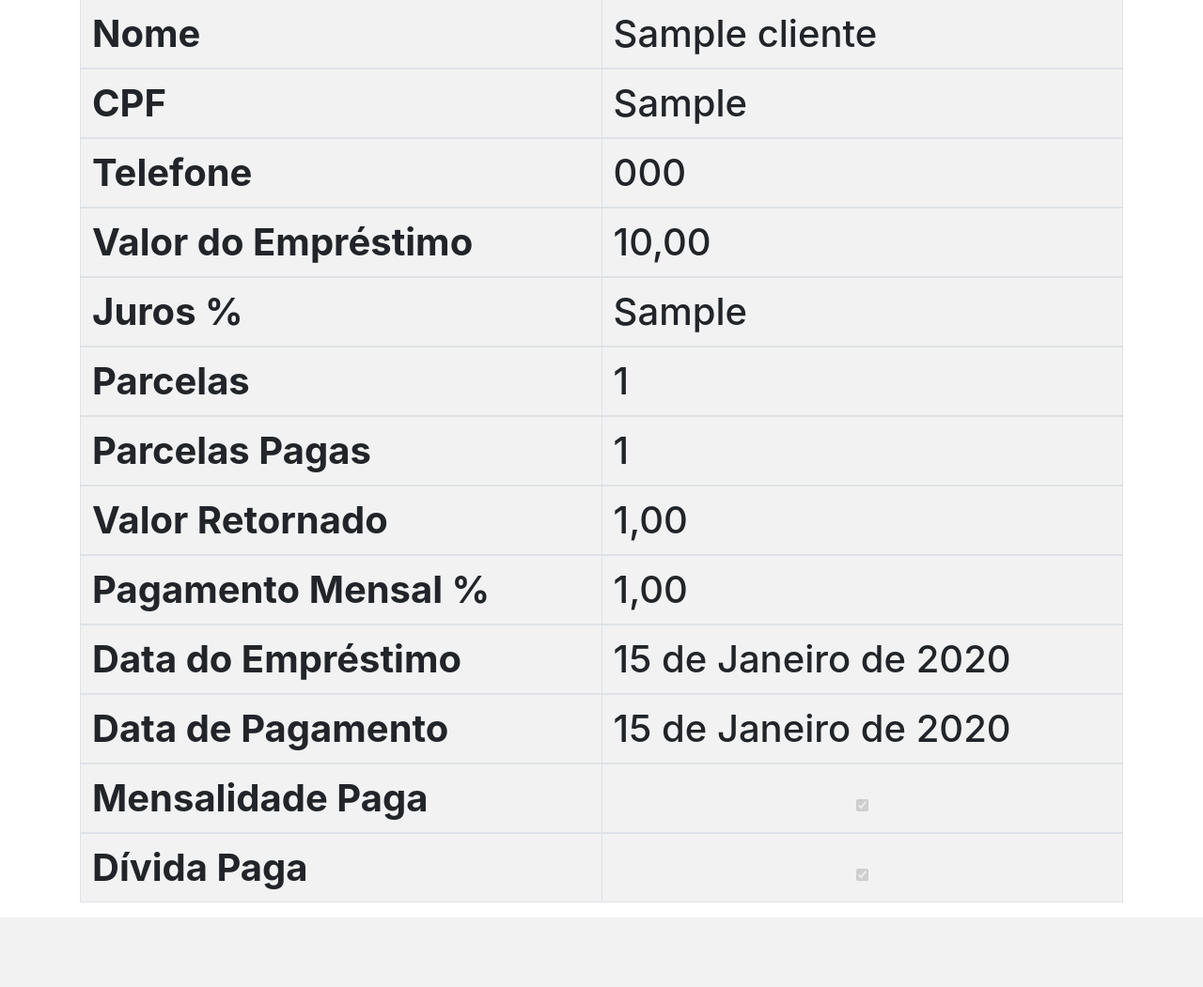
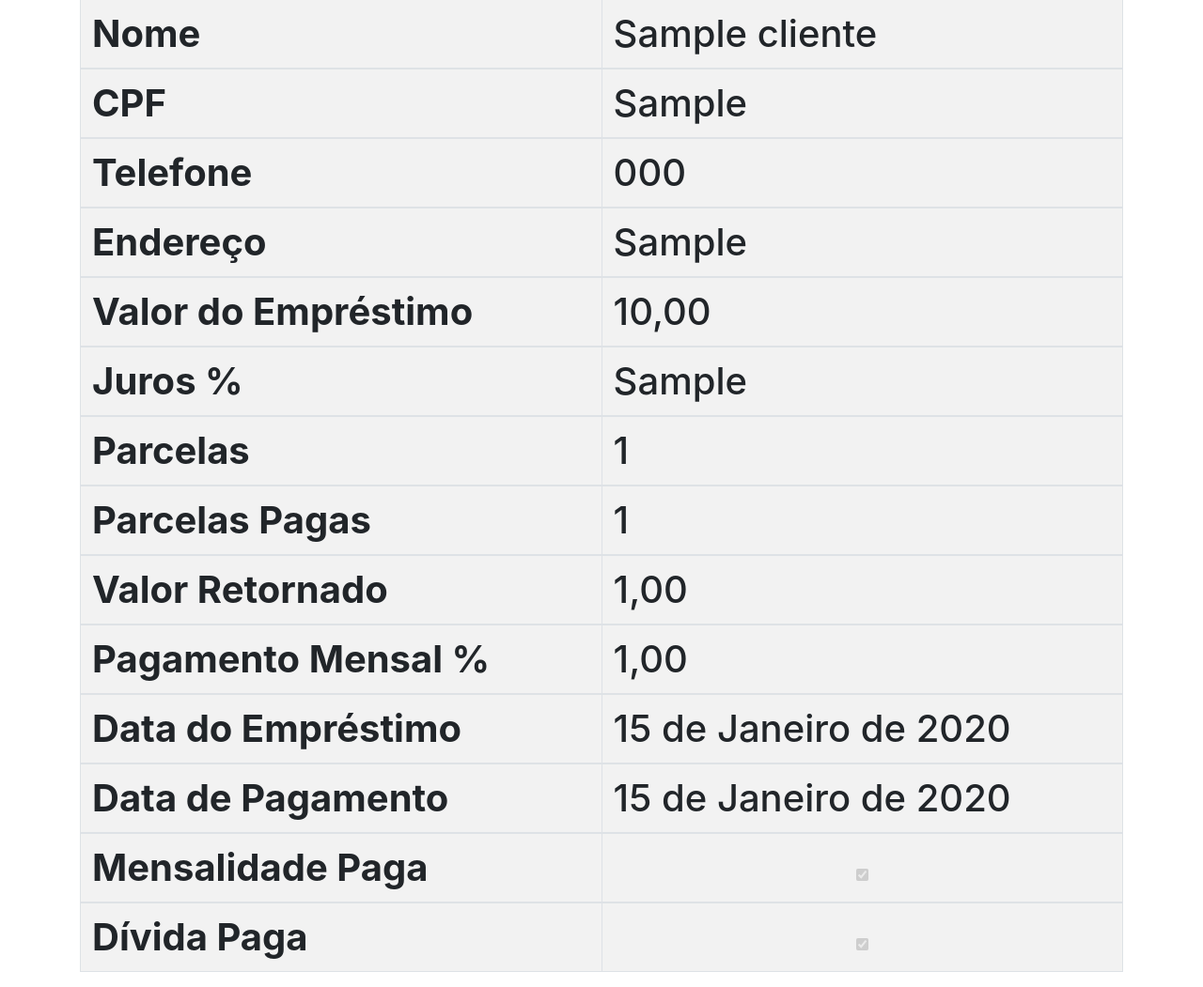
Before and after one commit to FerrazM/loan-database, a Django app: page /1 in a window 1280 px wide. Shown: the part 307-1358 px from the top of the page at 94% size. Before the commit the page ends 1284 px from the top, so only its background shows below. Run offline with Django 4.2, Linux system fonts and the light colour scheme; a user stored in the database is signed in; tables that the repository leaves empty hold one stand-in row (values such as "Sample post"); some libraries are stand-ins or nearby versions.

Commit message:
inserção endereço

```diff
--- a/loan_database/models.py
+++ b/loan_database/models.py
@@ -11,6 +11,8 @@ class Cliente(models.Model):
     cpf = models.CharField(max_length=14, null=True, blank=True)
     telefone = models.CharField(
         max_length=16, help_text='Insira o telefone com DDD', null=True, blank=True)
+    endereco = models.TextField(
+        max_length=300, null=True, blank=True, verbose_name='Endereço')
     valor = models.DecimalField(
         max_digits=22, decimal_places=2, verbose_name='Valor R$', name='valor')
     juros = models.CharField(max_length=22, verbose_name='juros %',
--- a/loan_database/templates/loans/detalhe.html
+++ b/loan_database/templates/loans/detalhe.html
@@ -17,6 +17,11 @@
             <tr>
                 <tbody>
                     <th>Telefone</th> <td style= "white-space: nowrap;">{{dados.telefone}}</td>
+                </tbody>
+            </tr>
+            <tr>
+                <tbody>
+                    <th>Endereço</th> <td>{{dados.endereco}}</td>
                 </tbody>
             </tr>
             <tr>
--- a/loan_database/templates/loans/novo_emprestimo.html
+++ b/loan_database/templates/loans/novo_emprestimo.html
@@ -7,10 +7,11 @@
     <h1 style='margin-top: 140px; margin-bottom: 30px;'>Formulário Novo Cliente</h1>
     <form action="#" method="POST">
         {% csrf_token %}
-        {{formulario.usuario|as_crispy_field}}
+        {{ formulario.usuario|as_crispy_field }}
         {{ formulario.nome|as_crispy_field }}
         {{ formulario.cpf|as_crispy_field }}
         {{ formulario.telefone|as_crispy_field }}
+        {{ formulario.endereco|as_crispy_field }}
         {{ formulario.valor|as_crispy_field }}
         {{ formulario.juros|as_crispy_field }}
         {{ formulario.juros_mes|as_crispy_field }}
```
Also changed, not shown: loan_database/migrations/0009_cliente_endereco.py (added).
